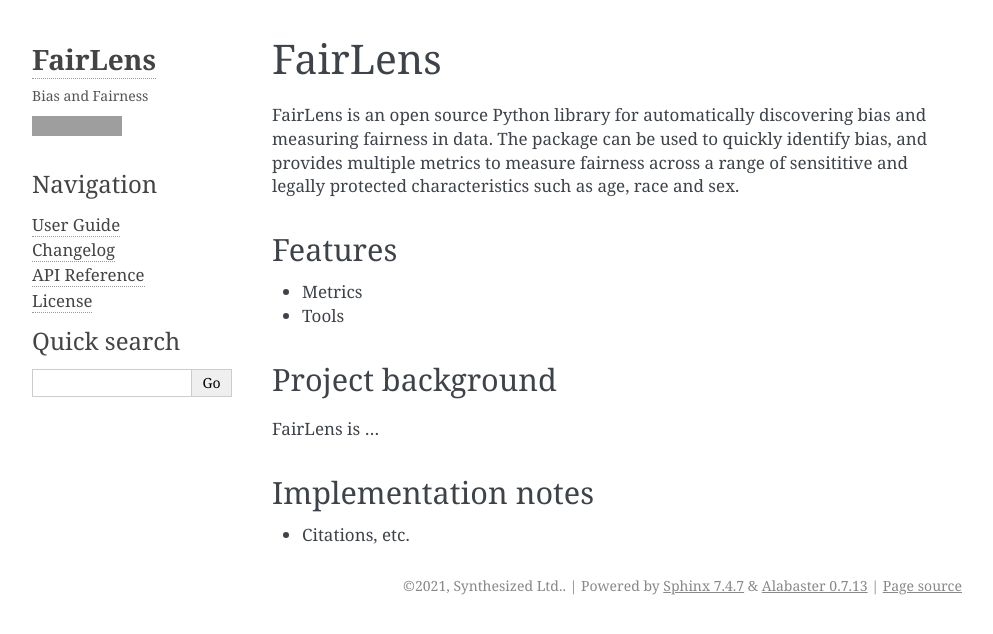
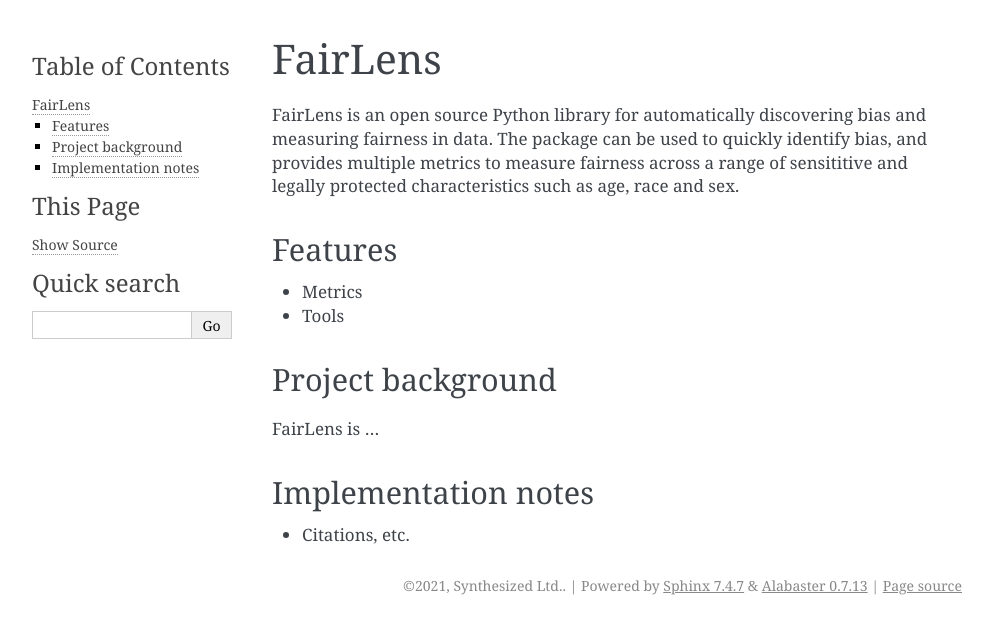
Before and after one commit to synthesized-io/fairlens, a Sphinx documentation site: the page built from docs/index.rst, in a window 1280 px wide. Shown: the top 634 px of the page, without its empty margins (148-1141 px from the left). Built offline with Sphinx 7.4.7, drawn with Linux system fonts in a browser that asks for light colours; some of the changed lines change nothing that is shown; grey boxes are pictures that could not be loaded.

Commit message:
remove redundant sidebars

```diff
--- a/docs/conf.py
+++ b/docs/conf.py
@@ -61,16 +61,6 @@
 #
 html_theme = "alabaster"
 
-html_sidebars = {
-    "**": [
-        "about.html",
-        "navigation.html",
-        "relations.html",
-        "searchbox.html",
-        "donate.html",
-    ]
-}
-
 html_theme_options = {
     "description": "Bias and Fairness",
     "github_user": "synthesized-io",
```
